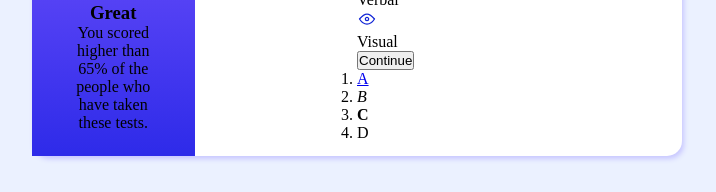
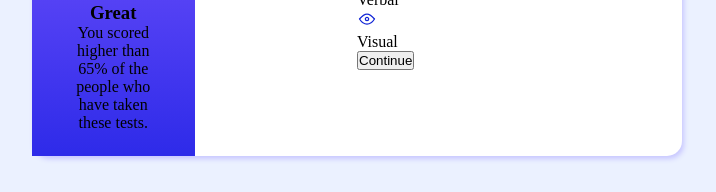
Before and after one commit to AlexiBadillo/elpepeoso, a plain HTML site: page Summary Comp Main/Sum Comp Main/index.html in a window 1280 px wide. Shown: the part 394-586 px from the top of the page, without its empty margins (283-999 px from the left). Drawn offline with Linux system fonts and the light colour scheme.

Commit message:
New new 2

```diff
--- a/Summary Comp Main/Sum Comp Main/index.html
+++ b/Summary Comp Main/Sum Comp Main/index.html
@@ -54,11 +54,7 @@
         </div>
       </div>
       <button>Continue</button>
-      <ol>
-        <li><a href="URL">A</a></li>
-        <li><i>B</i></li>
-        <li><b>C</b></li><li>D</li>
-      </ol>
+
     </div>
   </div>
 </body>
```
